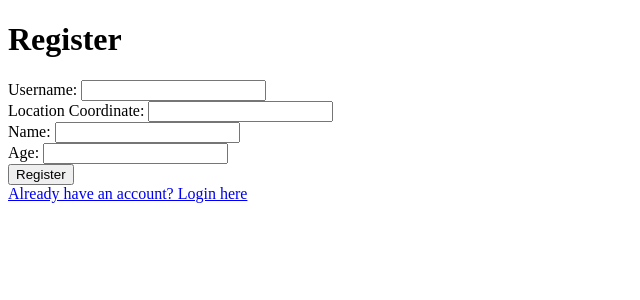
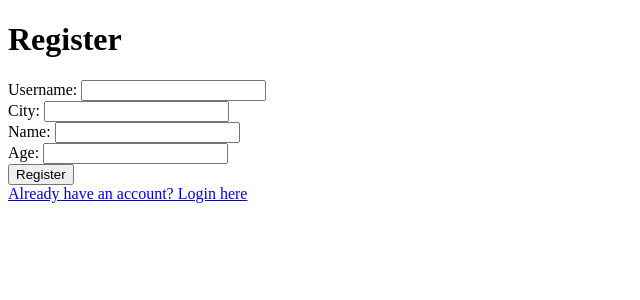
Before and after one commit to MatthewLabasan/sport-search, a Flask app: page /register in a window 1280 px wide. Shown: the top 300 px of the page, without its empty margins (0-640 px from the left). Run offline with Flask 3, Linux system fonts and the light colour scheme; parts of the project's set-up code (start-up, migrations or seed data) failed here and were passed over.

Commit message:
map coordinate to city

```diff
--- a/webserver/server.py
+++ b/webserver/server.py
@@ -13,6 +13,7 @@ from sqlalchemy import *
 from sqlalchemy.pool import NullPool
 from flask import Flask, request, render_template, g, redirect, Response, abort, session, flash, url_for, jsonify
 from datetime import datetime
+from geopy.geocoders import Nominatim
 
 # templates
 tmpl_dir = os.path.join(os.path.dirname(os.path.abspath(__file__)), 'templates')
@@ -192,9 +193,42 @@ def register():
     if request.method == 'POST':
         # Get form data
         username = request.form['username']
-        coordinate = request.form['coordinate']
+        # coordinate = request.form['coordinate']
+        city = request.form['city']
         name = request.form['name']
         age = request.form['age']
+
+
+        # Check if username already exists
+        check_query = text("""
+            SELECT * FROM "Users" WHERE username = :username
+        """)
+        try:
+            with engine.connect() as conn:
+                existing_user = conn.execute(check_query, {'username': username}).fetchone()
+                if existing_user:
+                    flash("Username already used, please try a different one.", "username_error")
+                    return redirect(url_for('register'))
+        except Exception as e:
+            flash(f"Error checking username: {e}", "error")
+            return redirect(url_for('register'))
+
+
+        # Convert city name to coordinates using Nominatim
+        geolocator = Nominatim(user_agent="your_app_name")
+        try:
+            location = geolocator.geocode(city)
+            if location:
+                coordinate = f"{location.latitude} {location.longitude}"
+                print(f'coordinate: {coordinate}')
+            else:
+                flash("City not found. Please enter a valid city name.", "error")
+                return redirect(url_for('register'))
+        except Exception as e:
+            flash(f"Error getting coordinates: {e}", "error")
+            return redirect(url_for('register'))
+
+
 
         # Insert into Users table
         insert_query = text("""
--- a/webserver/templates/register.html
+++ b/webserver/templates/register.html
@@ -7,12 +7,23 @@
 </head>
 <body>
     <h1>Register</h1>
+
+    {% with messages = get_flashed_messages(with_categories=true) %}
+      {% if messages %}
+        {% for category, message in messages %}
+          {% if category == 'username_error' %}
+            <p class="error">{{ message }}</p>
+          {% endif %}
+        {% endfor %}
+      {% endif %}
+    {% endwith %}
+
     <form action="/register" method="POST">
         <label for="username">Username:</label>
         <input type="text" id="username" name="username" required><br>
 
-        <label for="coordinate">Location Coordinate:</label>
-        <input type="text" id="coordinate" name="coordinate" required><br>
+        <label for="city">City:</label>
+        <input type="text" id="city" name="city" required><br>
 
         <label for="name">Name:</label>
         <input type="text" id="name" name="name" required><br>
```
